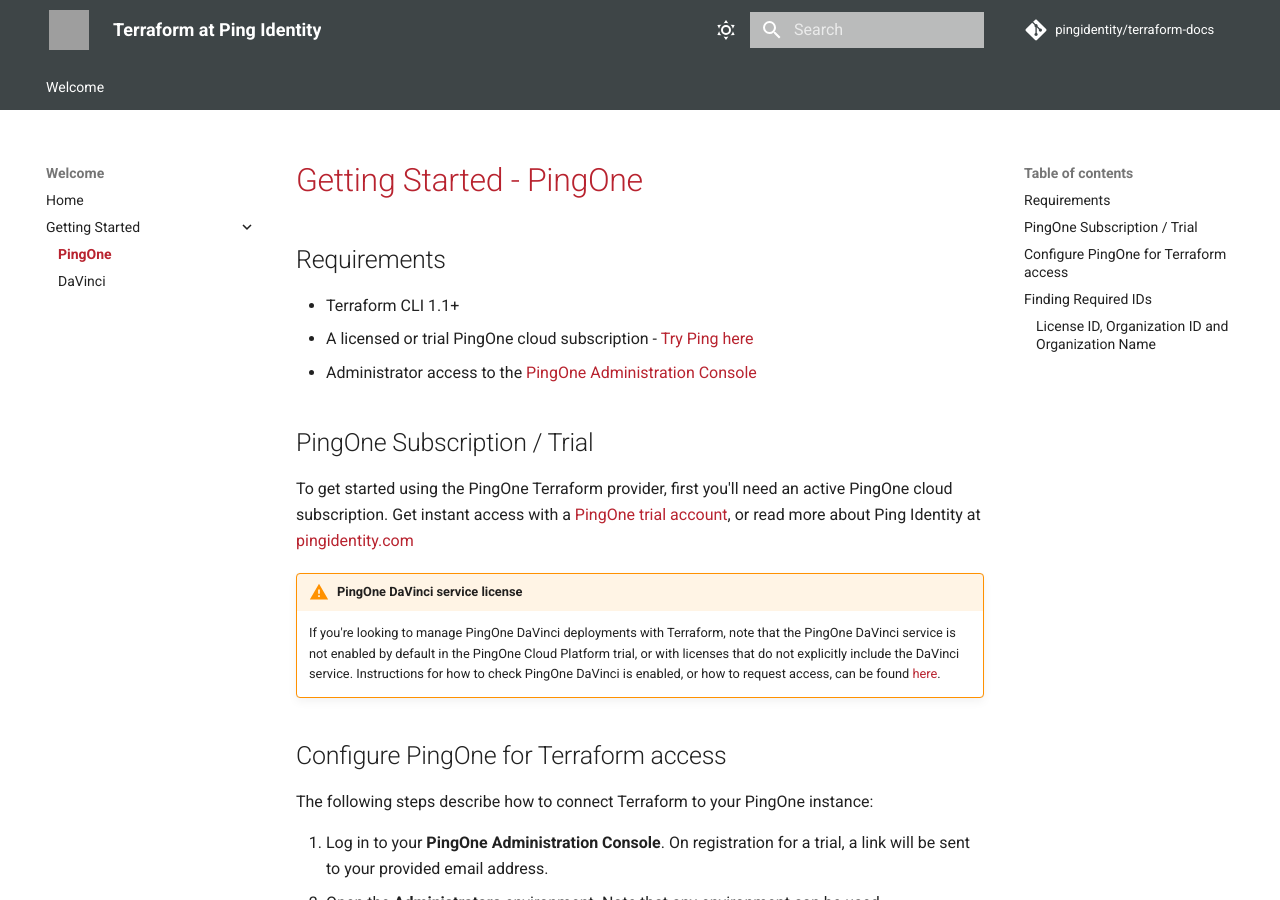
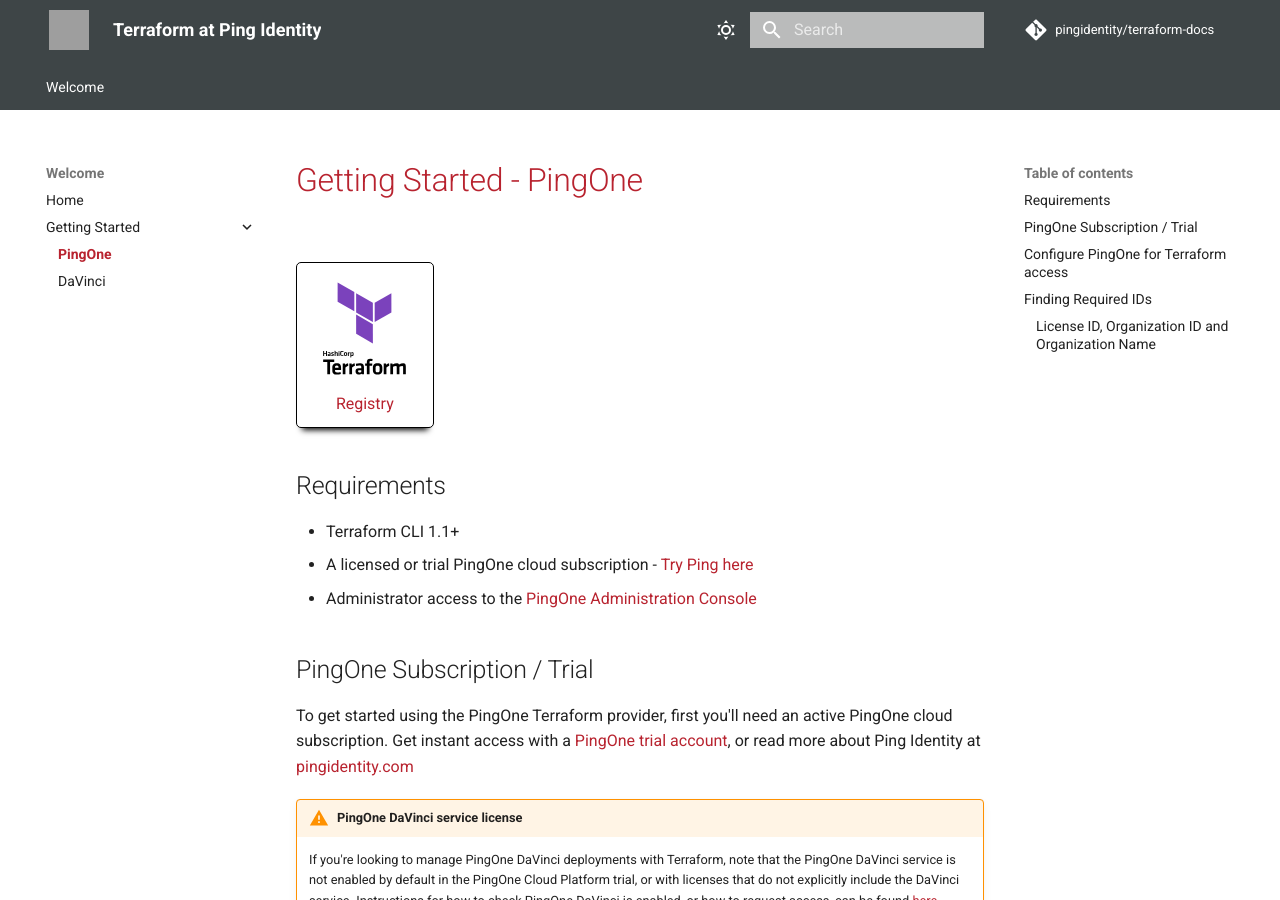
Before and after one commit to pingidentity/terraform-docs, an MkDocs documentation site: the page built from docs/getting-started/pingone.md, in a window 1280 px wide and 900 px high. Built offline with MkDocs 1.6.1 and Material for MkDocs 9.7.7, drawn with Linux system fonts in a browser that asks for light colours; comment, search, counter and statistics services are not loaded; grey boxes are pictures that could not be loaded.

Commit message:
registry links on getting started

```diff
--- a/docs/getting-started/pingone.md
+++ b/docs/getting-started/pingone.md
@@ -1,4 +1,11 @@
 # Getting Started - PingOne
+
+<div class="banner" onclick="window.open('https://registry.terraform.io/providers/pingidentity/pingone/latest','');">
+    <img class="assets" src="../../img/logos/tf-logo.svg" alt="Terraform logo" />
+    <span class="caption">
+        <a class="assetlinks" href="https://registry.terraform.io/providers/pingidentity/pingone/latest" target=”_blank”>Registry</a>
+    </span>
+</div>
 
 ## Requirements
 
```
Also changed, not shown: docs/getting-started/davinci.md (+7 -0 lines).
